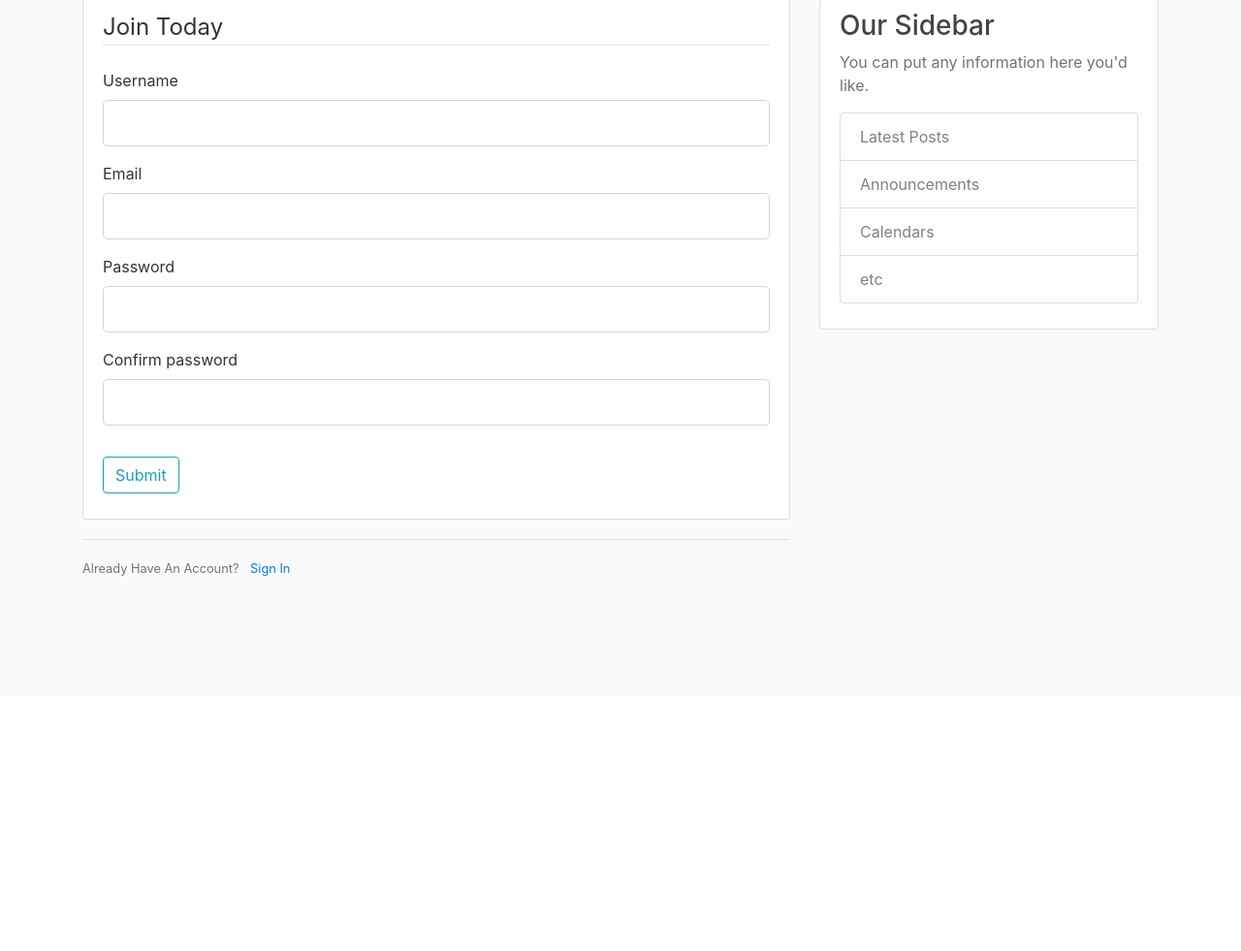
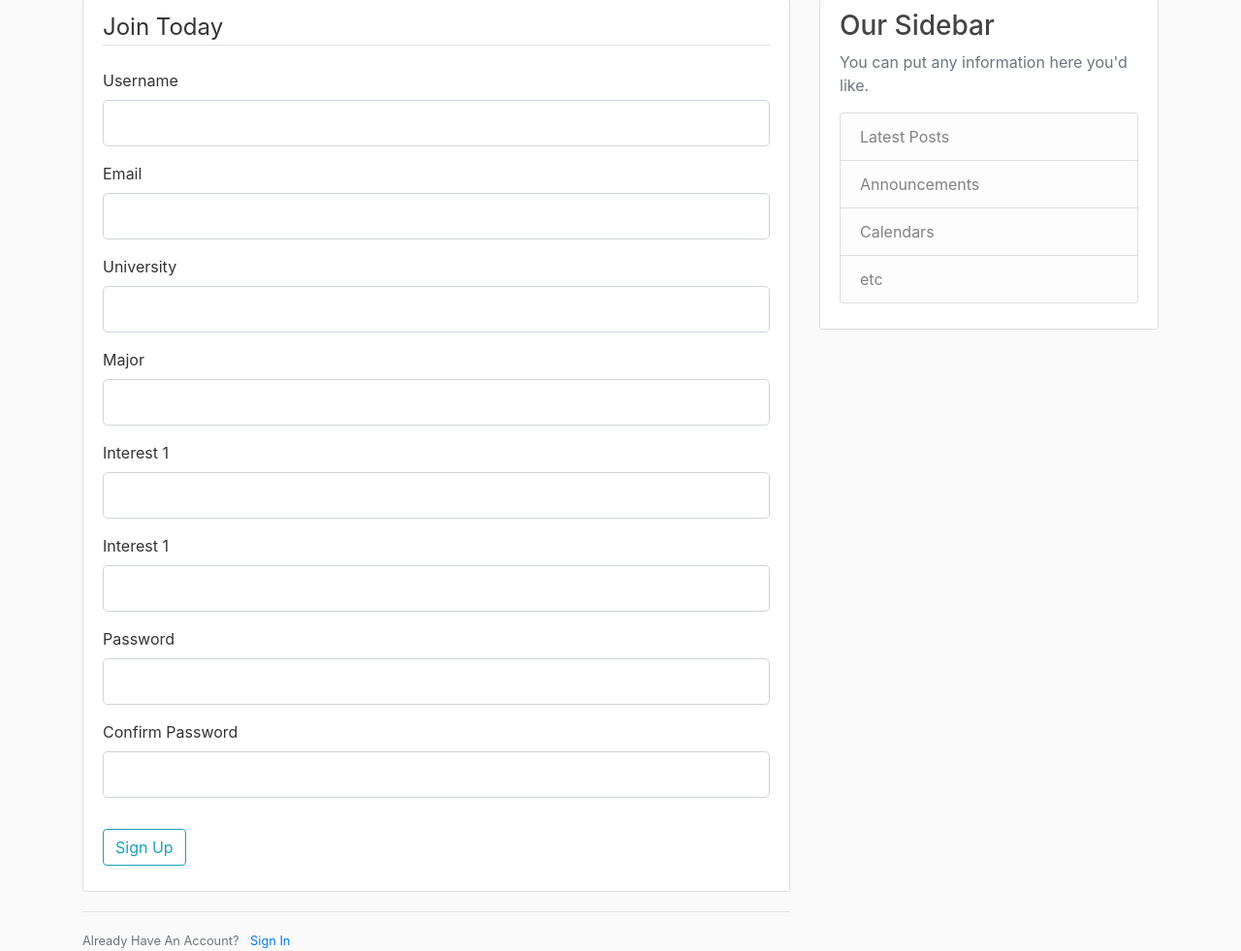
Before and after one commit to SciQuestDevelopment/demo, a Flask app: template templates/register.html in a window 1280 px wide. Shown: the part 81-1062 px from the top of the page at 97% size. Before the commit the page ends 675 px from the top, so only its background shows below. Run offline with Flask 2, Linux system fonts and the light colour scheme; the template is opened without the code that fills it: values that come from a table or form of the project are taken from there, most other values are stand-ins (such as "Sample title", 1, 10 or a date in 2020); form fields are guessed from the names that the template uses; parts of the project's set-up code (start-up, migrations or seed data) failed here and were passed over; some libraries are stand-ins or nearby versions.

Commit message:
fix bug in register forms

```diff
--- a/config.py
+++ b/config.py
@@ -4,8 +4,7 @@ DEBUG = True
 # Define the application directory
 import os
 BASE_DIR = os.path.abspath(os.path.dirname(__file__))
-
-
+SECRET_KEY = '3e152b6a62c84eba86fe3d73dea03cd4'
 SQLALCHEMY_DATABASE_URI = 'sqlite:///' + os.path.join(BASE_DIR, 'app.db')
 TEST_SQLALCHEMY_DATABASE_URI = 'sqlite:///' + os.path.join(BASE_DIR, 'test.db')
 SQLALCHEMY_TRACK_MODIFICATIONS = False
--- a/forms.py
+++ b/forms.py
@@ -1,22 +1,29 @@
-# from flask_wtf import FlaskForm
-# from wtforms import StringField, PasswordField, SubmitField, BooleanField
-# from wtforms.validators import DataRequired, Length, Email, EqualTo
-#
-#
-# class RegistrationForm(FlaskForm):
-#     username = StringField('Username',
-#                            validators=[DataRequired(), Length(min=2, max=20)])
-#     email = StringField('Email',
-#                         validators=[DataRequired(), Email()])
-#     password = PasswordField('Password', validators=[DataRequired()])
-#     confirm_password = PasswordField('Confirm Password',
-#                                      validators=[DataRequired(), EqualTo('password')])
-#     submit = SubmitField('Sign Up')
-#
-#
-# class LoginForm(FlaskForm):
-#     email = StringField('Email',
-#                         validators=[DataRequired(), Email()])
-#     password = PasswordField('Password', validators=[DataRequired()])
-#     remember = BooleanField('Remember Me')
-#     submit = SubmitField('Login')
+from flask_wtf import FlaskForm
+from wtforms import StringField, PasswordField, SubmitField, BooleanField
+from wtforms.validators import DataRequired, Length, Email, EqualTo
+
+class RegistrationForm(FlaskForm):
+    username = StringField('Username',
+                           validators=[DataRequired(), Length(min=2, max=20)])
+    email = StringField('Email',
+                        validators=[DataRequired(), Email()])
+    password = PasswordField('Password', validators=[DataRequired()])
+    university = StringField('University',
+                           validators=[DataRequired(), Length(min=2, max=20)])
+    major = StringField('Major',
+                             validators=[DataRequired(), Length(min=2, max=20)])
+    interest1 = StringField('Interest 1',
+                        validators=[DataRequired(), Length(min=2, max=20)])
+    interest2 = StringField('Interest 1',
+                        validators=[Length(min=2, max=20)])
+    confirm_password = PasswordField('Confirm Password',
+                                     validators=[DataRequired(), EqualTo('password')])
+    submit = SubmitField('Sign Up')
+
+
+class LoginForm(FlaskForm):
+    email = StringField('Email',
+                        validators=[DataRequired(), Email()])
+    password = PasswordField('Password', validators=[DataRequired()])
+    remember = BooleanField('Remember Me')
+    submit = SubmitField('Login')
--- a/requirements.txt
+++ b/requirements.txt
@@ -7,3 +7,5 @@ scraperapi-sdk==0.2.2
 Flask-WTF==0.14.3
 SQLAlchemy~=1.3.19
 WTForms~=2.3.3
+email-validator == 1.0.5
+Flask-SQLAlchemy~=2.4.4
--- a/templates/register.html
+++ b/templates/register.html
@@ -33,6 +33,64 @@
                     {% endif %}
                 </div>
                 <div class="form-group">
+                    {{ form.university.label(class="form-control-label") }}
+                    {% if form.university.errors %}
+                        {{ form.university(class="form-control form-control-lg is-invalid") }}
+                        <div class="invalid-feedback">
+                            {% for error in form.university.errors %}
+                                <span>{{ error }}</span>
+                            {% endfor %}
+                        </div>
+                    {% else %}
+                        {{ form.university(class="form-control form-control-lg") }}
+                    {% endif %}
+                </div>
+
+                <div class="form-group">
+                        {{ form.major.label(class="form-control-label") }}
+
+                        {% if form.major.errors %}
+                            {{ form.major(class="form-control form-control-lg is-invalid") }}
+                            <div class="invalid-feedback">
+                                {% for error in form.major.errors %}
+                                    <span>{{ error }}</span>
+                                {% endfor %}
+                            </div>
+                        {% else %}
+                            {{ form.major(class="form-control form-control-lg") }}
+                        {% endif %}
+                    </div>
+
+                <div class="form-group">
+                        {{ form.interest1.label(class="form-control-label") }}
+
+                        {% if form.interest1.errors %}
+                            {{ form.interest1(class="form-control form-control-lg is-invalid") }}
+                            <div class="invalid-feedback">
+                                {% for error in form.interest1.errors %}
+                                    <span>{{ error }}</span>
+                                {% endfor %}
+                            </div>
+                        {% else %}
+                            {{ form.interest1(class="form-control form-control-lg") }}
+                        {% endif %}
+                    </div>
+                <div class="form-group">
+                        {{ form.interest2.label(class="form-control-label") }}
+
+                        {% if form.interest2.errors %}
+                            {{ form.interest2(class="form-control form-control-lg is-invalid") }}
+                            <div class="invalid-feedback">
+                                {% for error in form.interest2.errors %}
+                                    <span>{{ error }}</span>
+                                {% endfor %}
+                            </div>
+                        {% else %}
+                            {{ form.interest2(class="form-control form-control-lg") }}
+                        {% endif %}
+                    </div>
+
+                <div class="form-group">
                     {{ form.password.label(class="form-control-label") }}
                     {% if form.password.errors %}
                         {{ form.password(class="form-control form-control-lg is-invalid") }}
@@ -45,6 +103,7 @@
                         {{ form.password(class="form-control form-control-lg") }}
                     {% endif %}
                 </div>
+
                 <div class="form-group">
                     {{ form.confirm_password.label(class="form-control-label") }}
                     {% if form.confirm_password.errors %}
```
Also changed, not shown: Scholarcy/pubs.py (+12 -10 lines), app/__init__.py (+19 -19 lines).
